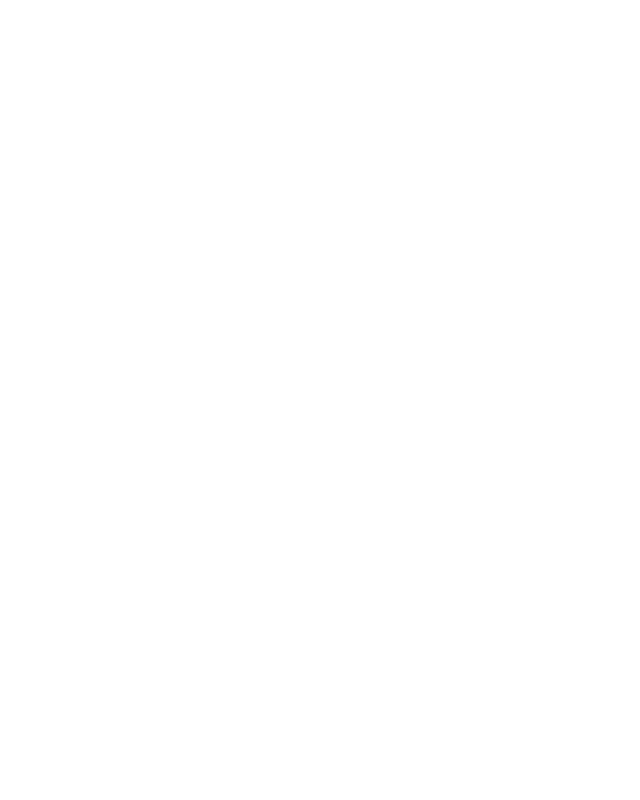
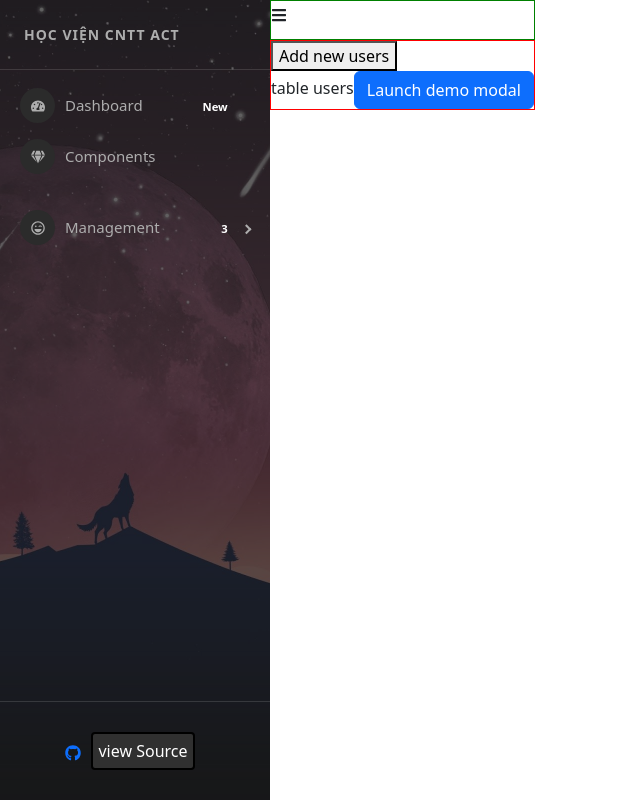
Before and after one commit to Trangdz/lap_trinh_web, a React (Create React App) app: page /admin/manage-users in a window 1280 px wide. Before the commit this address had no page. Shown: the whole page, without its empty margins (0-640 px from the left). Built offline with nearby package versions, Linux system fonts and the light colour scheme.

Commit message:
add Madal

```diff
--- a/src/components/Admin/Admin.css
+++ b/src/components/Admin/Admin.css
@@ -1,6 +1,19 @@
 .admin-container{
     display: flex;
-
+   .admin-sidebar{
+    .pro-sidebar{
+        height: 100vh !important;
+    }
+   }
+   .admin-content{
+    .admin-header{
+        height: 40px;
+        border: 1px solid green;
+    }
+    .admin-main{
+        border:1px solid red;
+    }
+   }
 
 }
 .pro-sidebar {
--- a/src/components/Admin/Admin.js
+++ b/src/components/Admin/Admin.js
@@ -2,7 +2,7 @@
 import './Admin.css';
 import { FaBars } from 'react-icons/fa';
 import { useState } from 'react';
-
+import { Outlet } from "react-router-dom";
 const Admin = (props) => {
     const [collapsed, setCollapsed] = useState(false);
 
@@ -13,10 +13,16 @@
     return (
         <div className="admin-container">
             <div className="admin-sidebar">
-                <SideBar collapsed={collapsed}/>
+                <SideBar collapsed={collapsed} />
             </div>
             <div className="admin-content">
-                <FaBars onClick={()=> handleOnClick()} />
+                <div className="admin-header">
+                    <FaBars onClick={() => handleOnClick()} />
+                </div>
+                <div className="admin-main">
+                   <Outlet/>
+                </div>
+
             </div>
         </div>
     )
--- /dev/null
+++ b/src/components/Admin/Content/Dashboard.js
@@ -0,0 +1,6 @@
+const Dashboard = (props) => {
+    return (
+    <div>Dashboard</div>
+     )
+}
+export default Dashboard;
--- /dev/null
+++ b/src/components/Admin/Content/ManageUser.js
@@ -0,0 +1,27 @@
+
+import ModalCreateUser from "./ModalCreateUser";
+
+const ManageUser = (props) => {
+    return (
+        <div className="manage-user-container">
+
+            <div className="title">
+
+            </div>
+
+            <div className="user-content">
+                <div>
+                    <button>Add new users</button>
+                </div>
+
+                <div>
+                    table users
+                    <ModalCreateUser />
+                </div>
+
+            </div>
+
+        </div>
+    )
+}
+export default ManageUser;
--- /dev/null
+++ b/src/components/Admin/Content/ModalCreateUser.js
@@ -0,0 +1,69 @@
+import { useState } from 'react';
+import Button from 'react-bootstrap/Button';
+import Modal from 'react-bootstrap/Modal';
+
+function ModalCreateUser() {
+    const [show, setShow] = useState(false);
+
+    const handleClose = () => setShow(false);
+    const handleShow = () => setShow(true);
+
+    return (
+        <>
+            <Button variant="primary" onClick={handleShow}>
+                Launch demo modal
+            </Button>
+
+            <Modal show={show} onHide={handleClose} size='xl' backdrop='static'>
+                <Modal.Header closeButton>
+                    <Modal.Title>Add new user</Modal.Title>
+                </Modal.Header>
+
+
+                <Modal.Body>
+                    <form className="row g-3">
+                        <div className="col-md-6">
+                            <label  className="form-label">Email</label>
+                            <input type="email" className="form-control"  />
+                        </div>
+                        <div className="col-md-6">
+                            <label  className="form-label">Password</label>
+                            <input type="password" className="form-control" />
+                        </div>
+                        <div className="col-md-6">
+                            <label  className="form-label">Username</label>
+                            <input type="text" className="form-control" />
+                        </div>
+
+
+                        <div className="col-md-4">
+                            <label className="form-label">Role</label>
+                            <select id="inputState" className="form-select">
+                                <option selected>USER</option>
+                                <option>ADMIN</option>
+                            </select>
+                        </div>
+
+                        <input type='file'/>
+                        <div className="col-12">
+                            <button type="submit" className="btn btn-primary">Sign in</button>
+                        </div>
+                    </form>
+
+                </Modal.Body>
+
+
+                <Modal.Footer>
+                    <Button variant="secondary" onClick={handleClose}>
+                        Close
+                    </Button>
+                    <Button variant="primary" onClick={handleClose}>
+                        Save Changes
+                    </Button>
+                </Modal.Footer>
+            </Modal>
+        </>
+    );
+}
+
+export default ModalCreateUser
--- a/src/components/Admin/Sidebar.js
+++ b/src/components/Admin/Sidebar.js
@@ -2,6 +2,7 @@
 import { ProSidebar, Menu, MenuItem, SubMenu, SidebarHeader, SidebarFooter, SidebarContent } from 'react-pro-sidebar';
 import { FaTachometerAlt, FaGem, FaList, FaGithub, FaRegLaughWink, FaHeart } from 'react-icons/fa';
 import sidebarBg from '../../assets/bg2.jpg';
+import { Link } from 'react-router-dom';
 
 const SideBar = ({ image, collapsed, toggled, handleToggleSidebar }) => {
     return (
@@ -37,20 +38,23 @@
                             suffix={<span className="badge red">New</span>}
                         >
                             Dashboard
+                            <Link to='/admin'></Link>
                         </MenuItem>
                         <MenuItem icon={<FaGem />}> Components</MenuItem>
                     </Menu>
                     <Menu iconShape="circle">
                         <SubMenu
                             suffix={<span className="badge yellow">3</span>}
-                            title="withSuffix"
+                            title="Management"
                             icon={<FaRegLaughWink />}
                         >
-                            <MenuItem>SubMenu 1</MenuItem>
-                            <MenuItem>SubMenu 2</MenuItem>
-                            <MenuItem>SubMenu 3</MenuItem>
+                            <MenuItem>
+                            <Link to="/admin/manage-users" />
+                            Manager User</MenuItem>
+                            <MenuItem>Manager Quiz</MenuItem>
+                            <MenuItem>Manager Answer</MenuItem>
                         </SubMenu>
-                        <SubMenu
+                        {/* <SubMenu
                             prefix={<span className="badge gray">3</span>}
                             title='withPrefix'
                             icon={<FaHeart />}
@@ -71,7 +75,7 @@
                                     <MenuItem>submenu</MenuItem>
                                 </SubMenu>
                             </SubMenu>
-                        </SubMenu>
+                        </SubMenu> */}
                     </Menu>
                 </SidebarContent>
 
--- a/src/index.js
+++ b/src/index.js
@@ -9,7 +9,8 @@
 import 'bootstrap/dist/css/bootstrap.min.css';
 import { BrowserRouter, Routes, Route } from 'react-router-dom';
 import HomePage from './components/Home/HomePage';
-
+import Dashboard from './components/Admin/Content/Dashboard';
+import ManageUser from './components/Admin/Content/ManageUser';
 const root = ReactDOM.createRoot(document.getElementById('root'));
 root.render(
   <Provider store={store}>
@@ -22,7 +23,13 @@
           <Route path='user' element={<User />} />
 
         </Route>
-        <Route path='admin' element={<Admin />} />
+        <Route path='admin' element={<Admin />} >
+          <Route index element={<Dashboard />} />
+          <Route path='manage-users' element={<ManageUser />} />
+
+        </Route>
+
+
 
       </Routes>
     </BrowserRouter>
```
